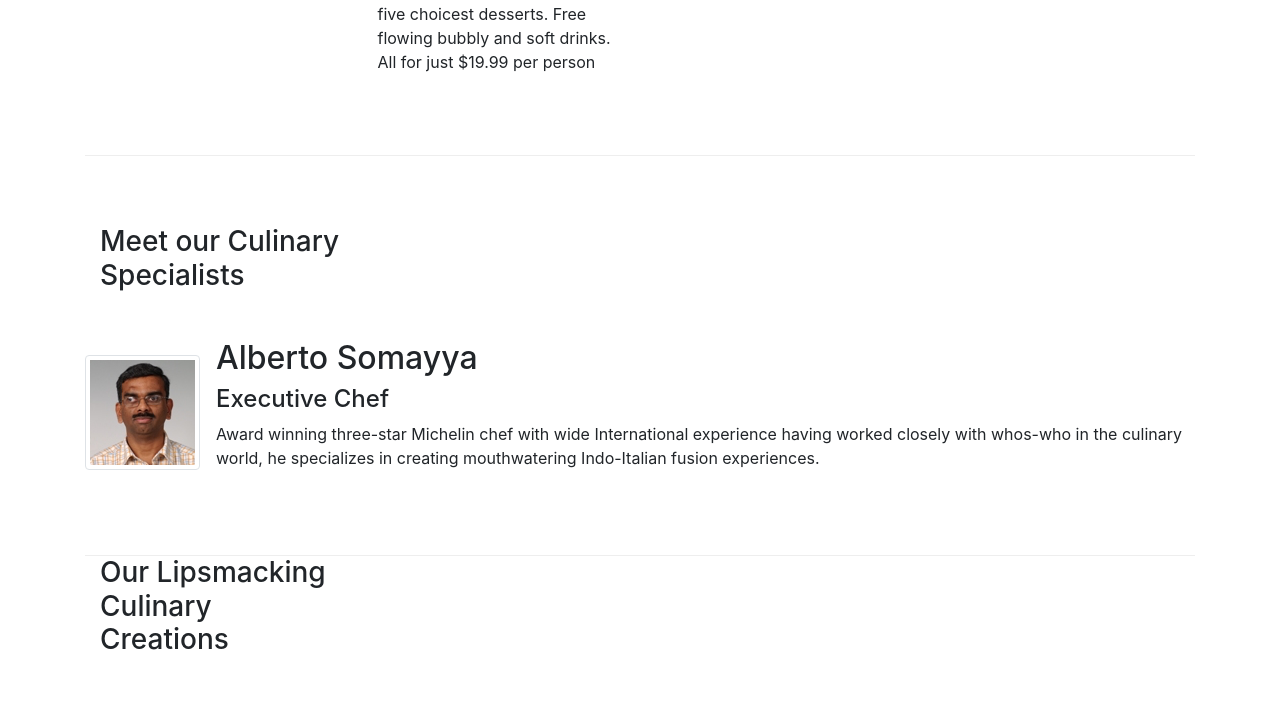
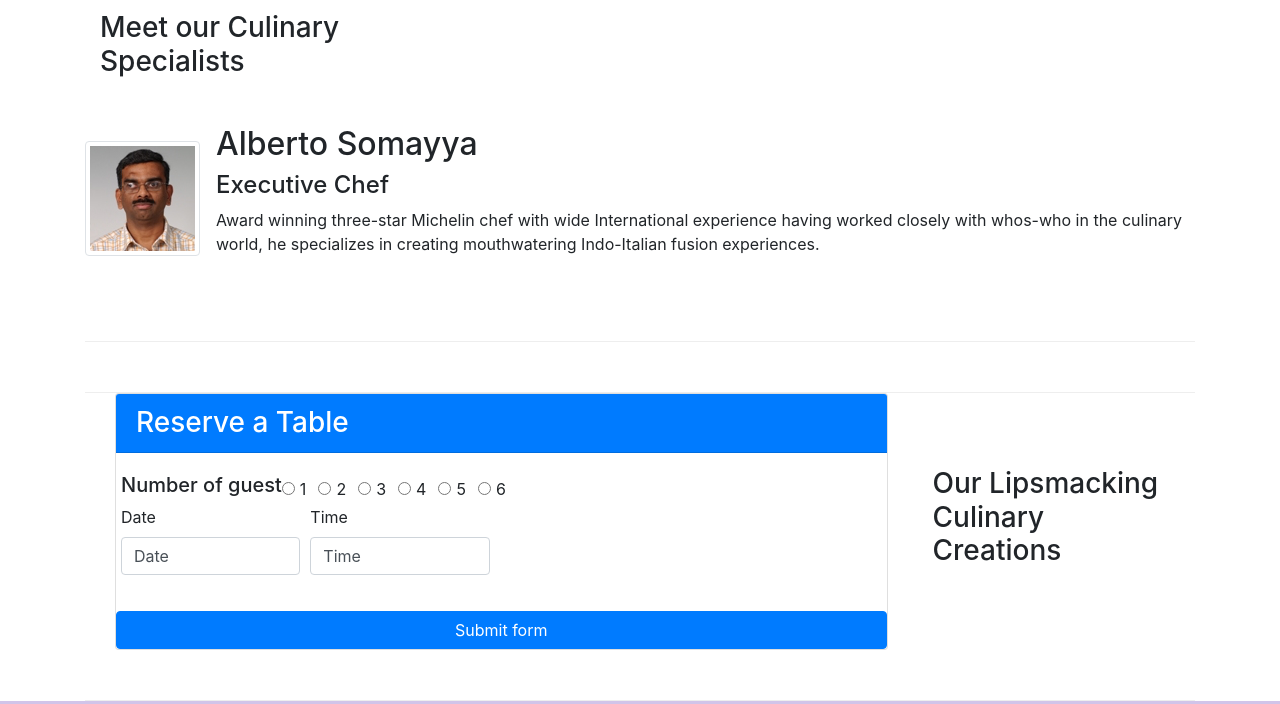
Before and after one commit to THEJESWAR21/Ristorante-Con-Fusion, a website: page index.html in a window 1280 px wide. Shown: the part 748-1452 px from the top of the page. Drawn offline with nearby package versions, Linux system fonts and the light colour scheme.

Commit message:
assignment 3

```diff
--- a/css/style.css
+++ b/css/style.css
@@ -34,3 +34,6 @@ body {
 .navbar{
     background-color:#007BFF;
 }
+.button Warning{
+    width: 500px;
+}
--- a/index.html
+++ b/index.html
@@ -41,8 +41,11 @@
                     <p>We take inspiration from the World's best cuisines, and create a unique fusion experience. Our lipsmacking creations will tickle your culinary senses!</p>
                 </div>
                 <div class="col-12 col-sm align-self-center">
-                  <img src="img/logo.png" class="img-fluid">
+
+                            <img src="img/logo.png" class="img-fluid">
+
                 </div>
+
             </div>
         </div>
     </header>
@@ -71,15 +74,19 @@
 
 
         <div class="row row-content align-items-center">
-            <div class="col-12 col-sm-4  col-md-3">
+            <div class="col-12 col-sm order-sm-first col-md-3">
                 <h3>This Month's Promotions</h3>
             </div>
-            <div class="col-12 col-sm-4 col-md-3">
-                <h2>Weekend Grand Buffet</h2>
+            <div class="cpl cpl-sm col-md order-sm-first col-md">
+               <div class="media">
+                    <img class="d-flex mr-3 img-thumbnail align-self-center"
+                            src="img/buffet.png" alt="buffet">
+                    <div class="media-body">
+                <h2>Weekend Grand Buffet <span class="badge badge-danger">NEW</span></h2>
                 <p>Featuring mouthwatering combinations with a choice of five different salads, six enticing appetizers, six main entrees and five choicest desserts. Free flowing bubbly and soft drinks. All for just $19.99 per person </p>
             </div>
         </div>
-
+</div>
         <div class="row row-content align-items-center ">
             <div class="col-12 col-sm-4 order-sm-first col-md-3">
                 <h3>Meet our Culinary Specialists</h3>
@@ -107,11 +114,100 @@
 
 
 
+
     <div class="col-12 col-md">
+<div class="col-12 col-sm-11s">
 
+                <div class="card">
+                    <h3 class="card-header bg-primary text-white">Reserve a Table</h3>
+                    <div class="card-body">
+                        <dlv class="row">
+
+                          <div class="Guest">
+                          <h5>Number of guest</h5>
+
+                        </div>
+
+                         <div class="form-check form-check-inline">
+  <input class="form-check-input" type="radio" name="inlineRadioOptions" id="inlineRadio1" value="option1">
+  <label class="form-check-label" for="inlineRadio1">1</label>
+</div>
+<div class="form-check form-check-inline">
+  <input class="form-check-input" type="radio" name="inlineRadioOptions" id="inlineRadio2" value="option2">
+  <label class="form-check-label" for="inlineRadio2">2</label>
+</div>
+<div class="form-check form-check-inline">
+  <input class="form-check-input" type="radio" name="inlineRadioOptions" id="inlineRadio3" value="option3" >
+  <label class="form-check-label" for="inlineRadio3">3</label>
+</div>
+<div class="form-check form-check-inline">
+  <input class="form-check-input" type="radio" name="inlineRadioOptions" id="inlineRadio4" value="option4" >
+  <label class="form-check-label" for="inlineRadio4">4</label>
+</div>
+<div class="form-check form-check-inline">
+  <input class="form-check-input" type="radio" name="inlineRadioOptions" id="inlineRadio5" value="option5" >
+  <label class="form-check-label" for="inlineRadio4">5</label>
+</div>
+<div class="form-check form-check-inline">
+  <input class="form-check-input" type="radio" name="inlineRadioOptions" id="inlineRadio6" value="option6" >
+  <label class="form-check-label" for="inlineRadio4">6</label>
+</div>
+<form class="needs-validation" novalidate>
+  <div class="form-row">
+    <div class="col-md-4 mb-3">
+      <label for="validationCustom01">Date</label>
+      <input type="text" class="form-control" id="validationCustom01" placeholder="Date" value="Date" required>
+      <div class="valid-feedback">
+        Looks good!
+      </div>
+    </div>
+    <div class="col-md-4 mb-3">
+      <label for="validationCustom02">Time</label>
+      <input type="text" class="form-control" id="validationCustom02" placeholder="Time" value="Time" required>
+      <div class="valid-feedback">
+        Looks good!
+      </div>
+    </div>
+
+
+
+
+
+      <div class="invalid-feedback">
+        You must agree before submitting.
+      </div>
+    </div>
+  </div>
+  <button class="btn btn-primary" type="submit">Submit form</button>
+</form>
+</div>
+<script>
+// Example starter JavaScript for disabling form submissions if there are invalid fields
+(function() {
+  'use strict';
+  window.addEventListener('load', function() {
+    // Fetch all the forms we want to apply custom Bootstrap validation styles to
+    var forms = document.getElementsByClassName('needs-validation');
+    // Loop over them and prevent submission
+    var validation = Array.prototype.filter.call(forms, function(form) {
+      form.addEventListener('submit', function(event) {
+        if (form.checkValidity() === false) {
+          event.preventDefault();
+          event.stopPropagation();
+        }
+        form.classList.add('was-validated');
+      }, false);
+    });
+  }, false);
+})();
+</script>
+
+                        </div>
+                    </div>
+                </div>
             </div>
        </div>
-
+</div>
     </div>
 
     <footer class="footer">
```
